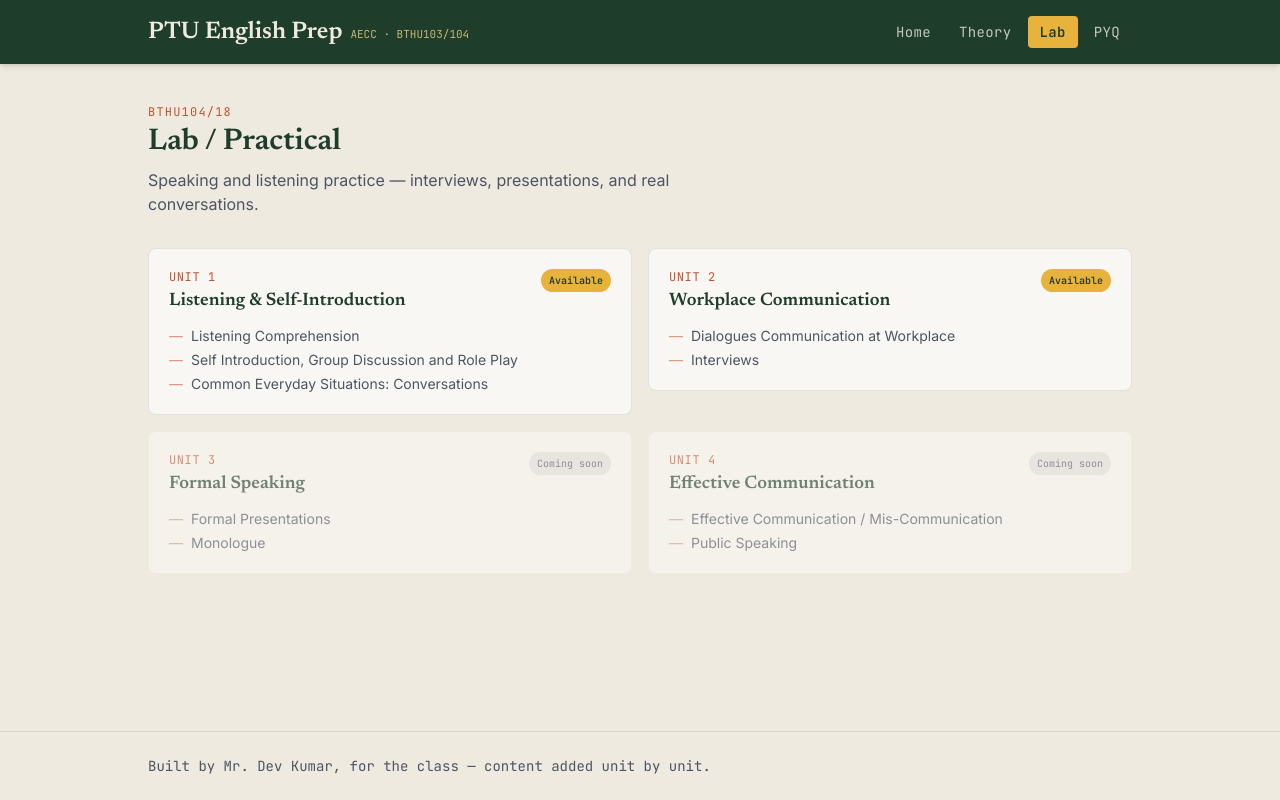
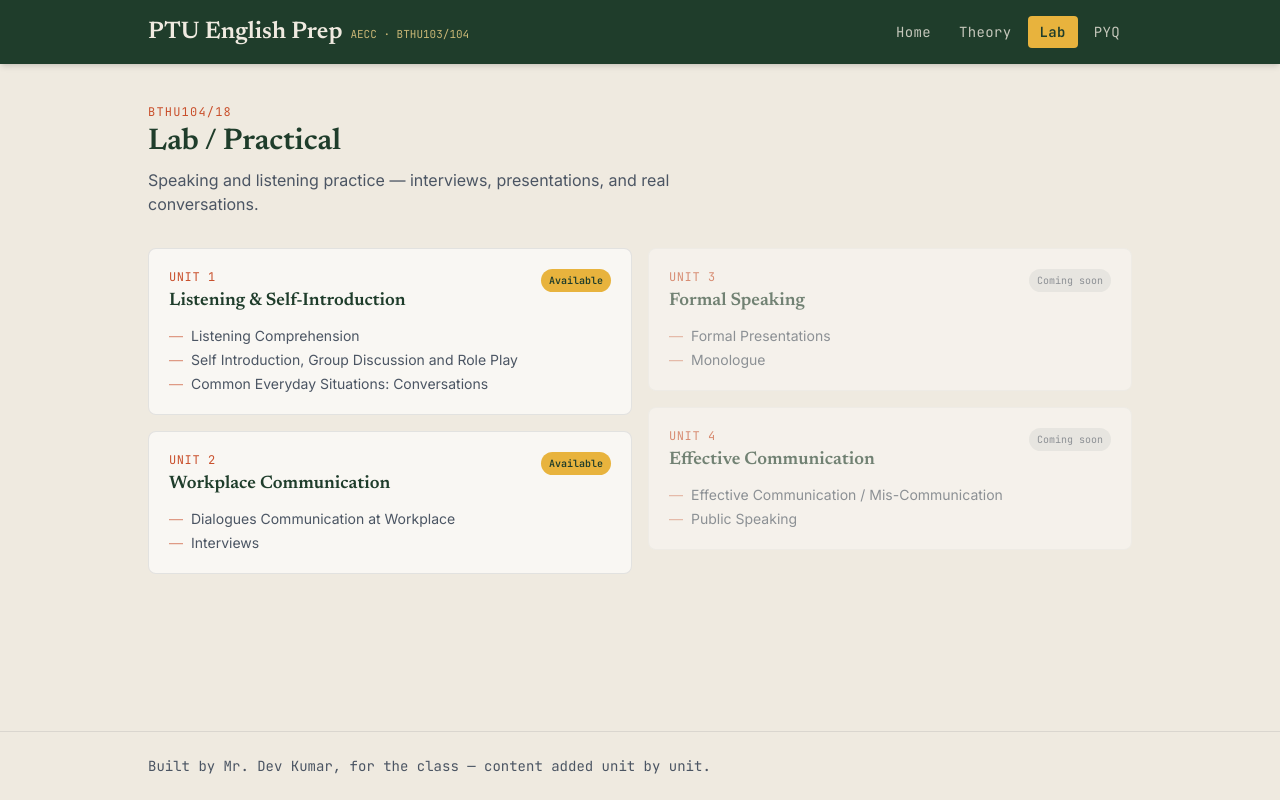
Before and after one commit to dev913913/PTU-English-Prep, a React (Vite) app in the folder ptu-english-prep-src/: page /lab in a window 1280 px wide. Built offline with nearby package versions, Linux system fonts and the light colour scheme.

Commit message:
Replace grid with multi-column layout so card heights are independent

```diff
--- a/ptu-english-prep-src/src/components/UnitCard.jsx
+++ b/ptu-english-prep-src/src/components/UnitCard.jsx
@@ -6,7 +6,7 @@ export default function UnitCard({ track, unit }) {
 
   const content = (
     <div
-      className={`group relative bg-white/60 border rounded-lg p-5 transition-all ${
+      className={`group relative bg-white/60 border rounded-lg p-5 mb-4 break-inside-avoid transition-all ${
         available
           ? 'border-ink/10 hover:border-highlight hover:shadow-md cursor-pointer'
           : 'border-ink/5 opacity-60'
--- a/ptu-english-prep-src/src/pages/TrackPage.jsx
+++ b/ptu-english-prep-src/src/pages/TrackPage.jsx
@@ -29,7 +29,7 @@ export default function TrackPage() {
       <h1 className="font-display text-3xl font-semibold text-board">{meta.title}</h1>
       <p className="text-ink-soft mt-2 max-w-xl">{meta.blurb}</p>
 
-      <div className="grid sm:grid-cols-2 gap-4 mt-8 items-start">
+      <div className="sm:columns-2 sm:gap-4 mt-8">
         {meta.units.map((unit) => (
           <UnitCard key={unit.id} track={track} unit={unit} />
         ))}
```
